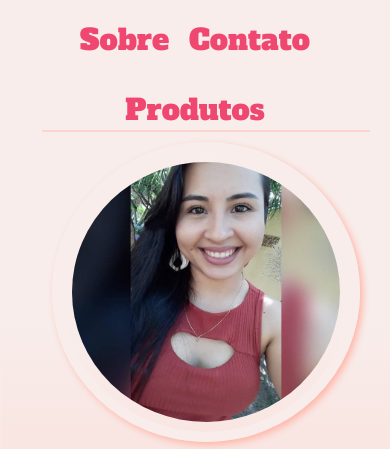
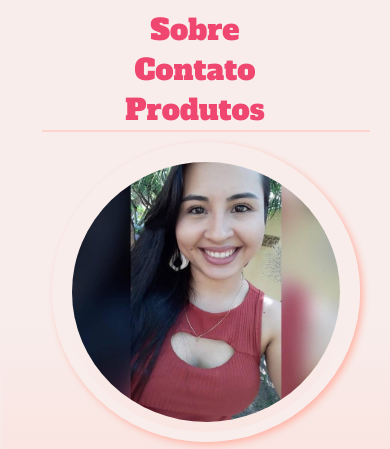
Before and after one commit to shelsonx/sitetaty, a plain HTML site: page index.html in a window 390 px wide. Shown: the top 449 px of the page. Drawn offline with Linux system fonts and the light colour scheme.

Commit message:
Update index.css

```diff
--- a/index.css
+++ b/index.css
@@ -85,9 +85,13 @@ body{
     }
 
     .menu ul{
-        justify-content: center;
+        display: block;
     }
 
+    .menu ul li{
+        margin-top: auto;
+        margin-bottom: -20px;
+    }
 }
 
 .inicial .item:nth-child(1){
```
